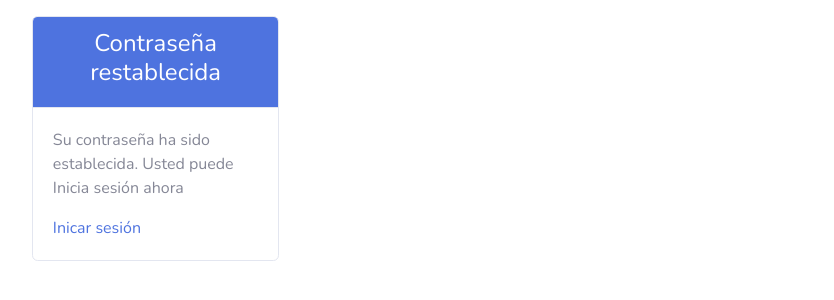
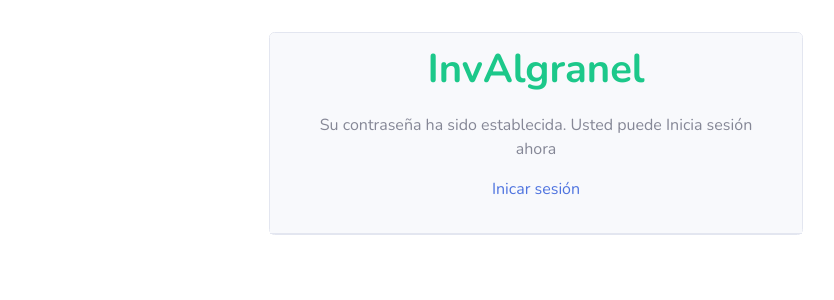
Before and after one commit to BaronDiego/inv_tanques, a Django app: page /reset/done/ in a window 1280 px wide. Shown: the top 300 px of the page, without its empty margins (104-938 px from the left). Run offline with Django 3.2, Linux system fonts and the light colour scheme; some libraries are stand-ins or nearby versions.

Commit message:
"08-03-22D"

```diff
--- a/core/templates/registration/password_reset_complete.html
+++ b/core/templates/registration/password_reset_complete.html
@@ -3,17 +3,21 @@
 {% block titulo%}Cambio Contraseña{% endblock %}
 
 {% block index %}
-    <div class="row">
-        <div class="col-md-6 mx-auto mt-3">
-            <div class="card">
-                <div class="card-header bg-primary">
-                    <h4 class="text-center text-white">Contraseña restablecida</h4>
-                </div>
-                <div class="card-body">
-                   <p>Su contraseña ha sido establecida. Usted puede Inicia sesión ahora</p>
-                   <a href="{% url 'login' %}">Inicar sesión</a>
+<div class="container">
+    <div class="row mt-3">
+        <div class="col-sm-12 col-md-6 mx-auto">
+            <div class="mx-auto mt-3">
+                <div class="card card-outline card-primary">
+                    <div class="card-header text-center">
+                        <a href="{% url 'home' %}" class="h1 text-success"><b>InvAlgranel</b></a>
+                        <div class="card-body">
+                            <p>Su contraseña ha sido establecida. Usted puede Inicia sesión ahora</p>
+                            <a href="{% url 'login' %}">Inicar sesión</a>
+                        </div>
+                    </div>
                 </div>
             </div>
         </div>
     </div>
+</div>
 {% endblock %}
--- a/core/templates/registration/password_reset_form.html
+++ b/core/templates/registration/password_reset_form.html
@@ -4,10 +4,9 @@
 
 {% block login %}
 <div class="container">
-    <h1>Hola</h1>
     <div class="row mt-3">
-        <div class="col-sm-12 col-md-4 mx-auto">
-            <div class="login-box mx-auto mt-3">
+        <div class="col-sm-12 col-md-6 mx-auto">
+            <div class="mx-auto mt-3">
                 <div class="card card-outline card-primary">
                     <div class="card-header text-center">
                         <a href="{% url 'home' %}" class="h1 text-success"><b>InvAlgranel</b></a>
```
Also changed, not shown: core/templates/registration/password_reset_confirm.html (+13 -9 lines), core/templates/registration/password_reset_done.html (+13 -4 lines), core/templates/registration/password_reset_email.html (+13 -4 lines).
